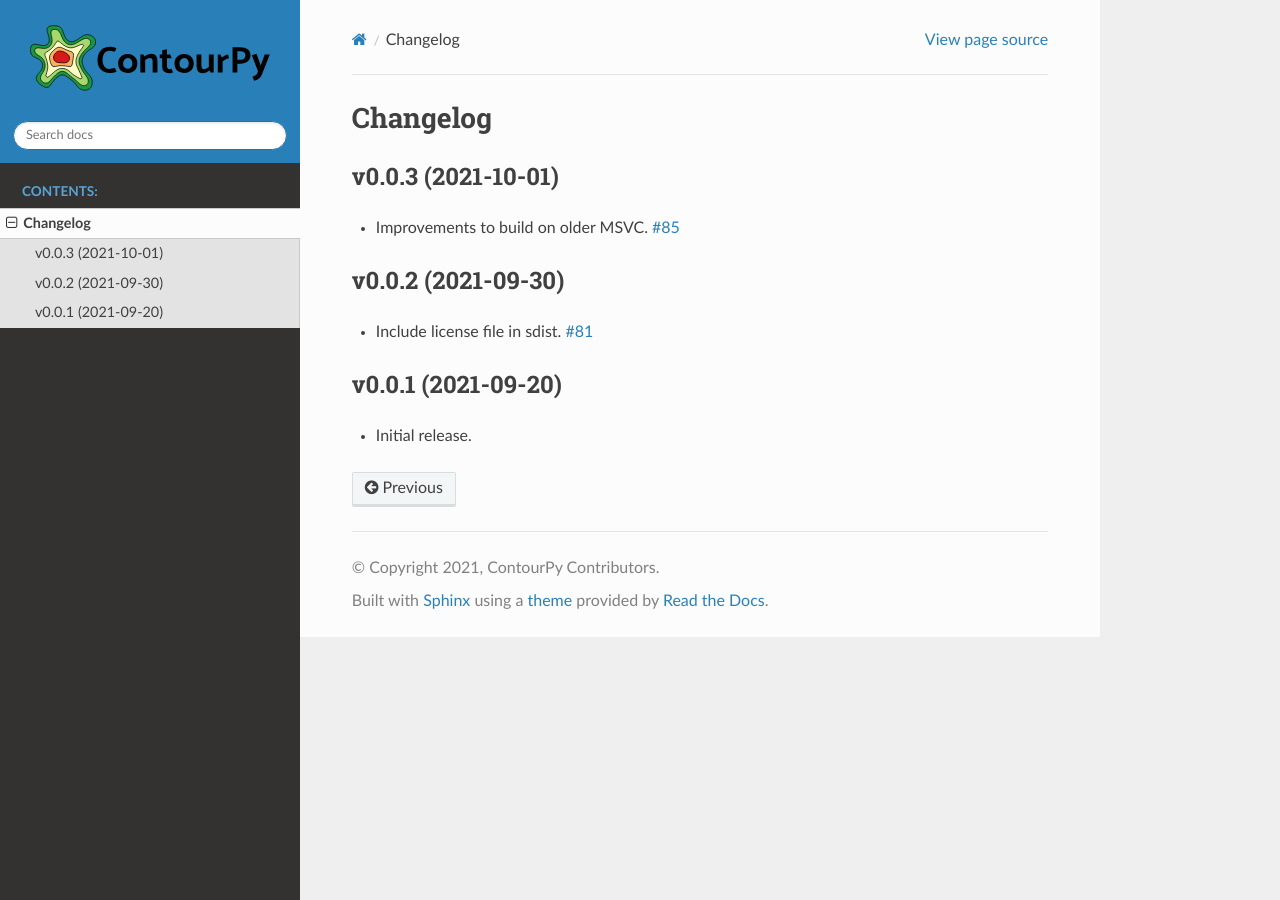
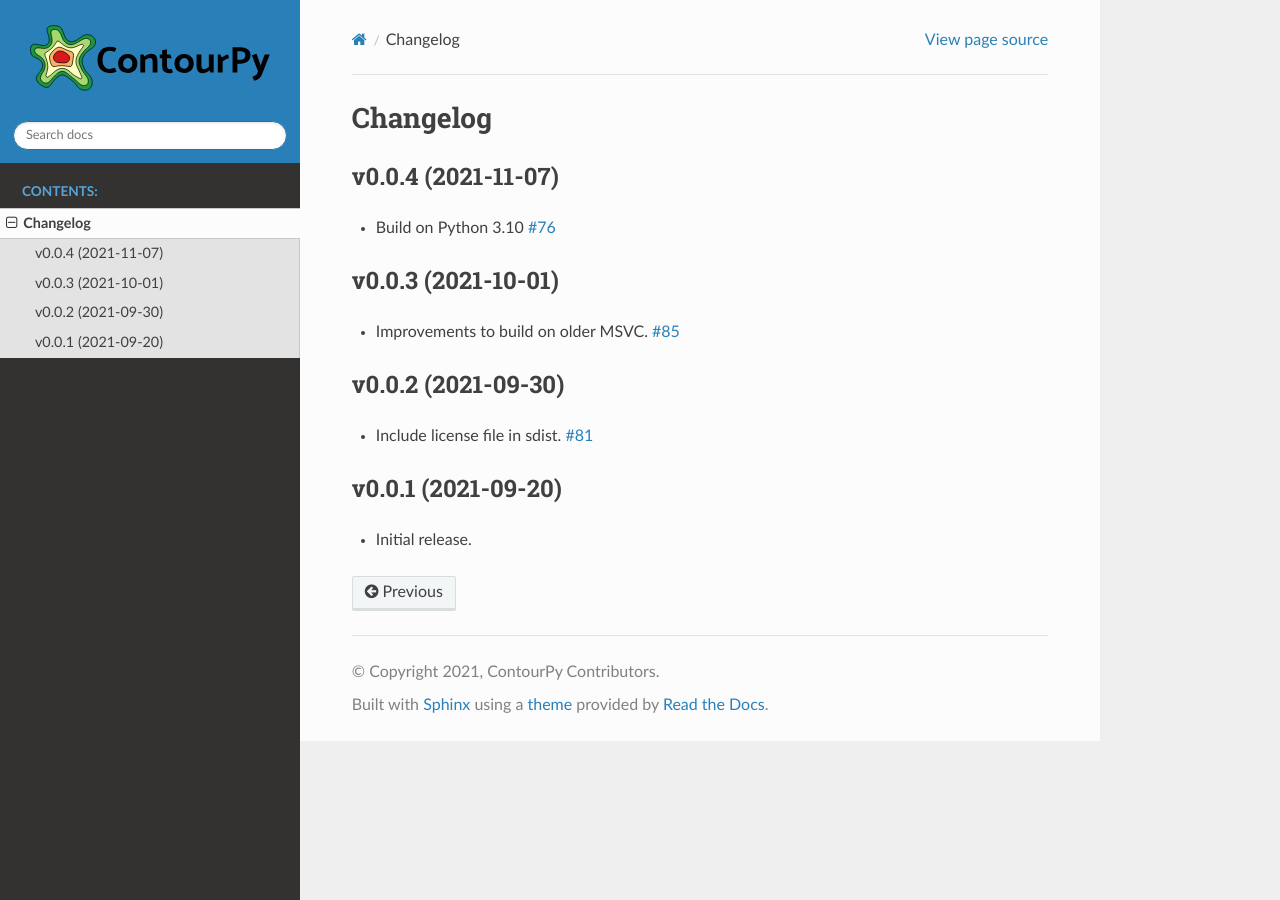
Before and after one commit to contourpy/contourpy, a Sphinx documentation site: the page built from docs/changelog.rst, in a window 1280 px wide. Built offline with Sphinx 7.4.7 and the Read the Docs theme 2.0.0, drawn with Linux system fonts in a browser that asks for light colours.

Commit message:
Prepare for v0.0.4 release

```diff
--- a/docs/changelog.rst
+++ b/docs/changelog.rst
@@ -2,6 +2,12 @@
 
 Changelog
 #########
+
+v0.0.4 (2021-11-07)
+-------------------
+
+* Build on Python 3.10 `#76 <https://github.com/contourpy/contourpy/pull/76>`_
+
 
 v0.0.3 (2021-10-01)
 -------------------
--- a/lib/contourpy/_version.py
+++ b/lib/contourpy/_version.py
@@ -1 +1 @@
-__version__ = "0.0.4.dev1"
+__version__ = "0.0.4"
```
